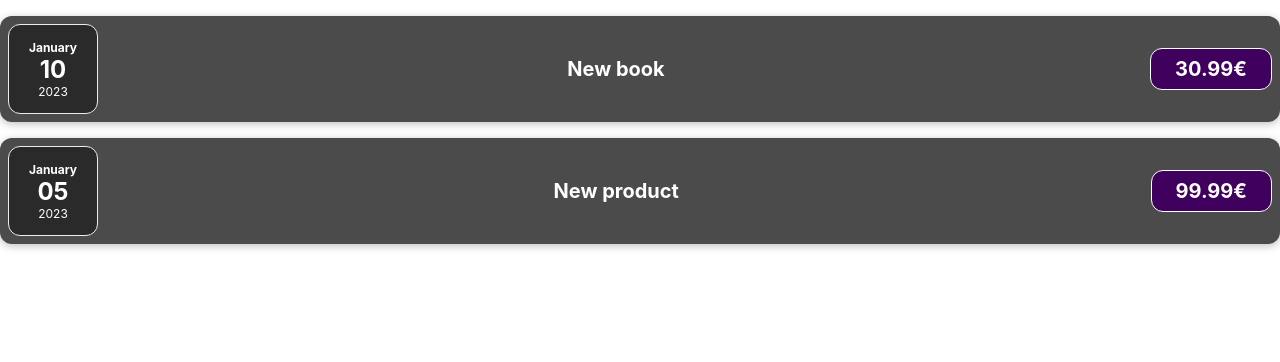
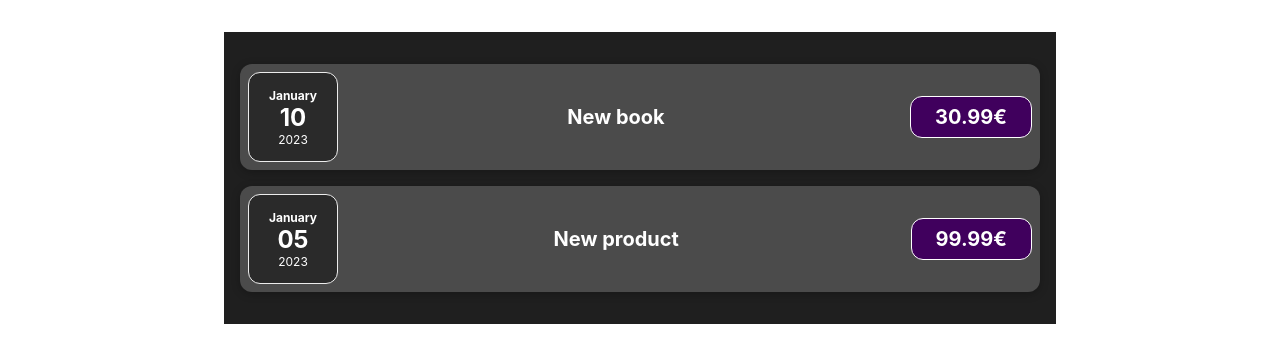
Before and after one commit to karinastei/expenses, a React (Create React App) app: page / in a window 1280 px wide. Shown: the top 362 px of the page. Built offline with nearby package versions, Linux system fonts and the light colour scheme.

Commit message:
Ümbritsev komponent

```diff
--- a/src/App.js
+++ b/src/App.js
@@ -1,6 +1,5 @@
 import './App.css';
-
-import ExpenseItem from "./components/ExpenseItem";
+import Expenses from "./components/Expenses";
 
 function App() {
     const expenses = [
@@ -18,8 +17,7 @@
 
     return (
         <div className="App">
-            <ExpenseItem expenseData={expenses[0]}></ExpenseItem>
-            <ExpenseItem expenseData={expenses[1]}></ExpenseItem>
+            <Expenses expenses={expenses}></Expenses>
         </div>
     );
 }
--- /dev/null
+++ b/src/components/ExpenseItemContainer.css
@@ -0,0 +1,5 @@
+
+.expenseItemContainer {
+    border-radius: 12px;
+    box-shadow: 0 1px 8px rgba(0, 0, 0, 0.25);
+}
--- /dev/null
+++ b/src/components/ExpenseItemContainer.js
@@ -0,0 +1,10 @@
+import './ExpenseItemContainer.css'
+
+function ExpenseItemContainer(props){
+    const classes = 'ExpenseItemContainer ' + props.className
+    return(
+        <div className={classes}>{props.children}</div>
+    )
+}
+
+export default ExpenseItemContainer
--- a/src/components/Expenses.css
+++ b/src/components/Expenses.css
@@ -4,6 +4,4 @@
     margin: 2rem auto;
     width: 50rem;
     max-width: 95%;
-    border-radius: 12px;
-    box-shadow: 0 1px 8px rgba(0, 0, 0, 0.25);
 }
--- /dev/null
+++ b/src/components/Expenses.js
@@ -0,0 +1,14 @@
+import './Expenses.css'
+import ExpenseItem from "./ExpenseItem";
+import ExpenseItemContainer from "./ExpenseItemContainer";
+
+function Expenses(props){
+    return(
+        <ExpenseItemContainer className="expenses">
+            <ExpenseItem expenseData={props.expenses[0]}></ExpenseItem>
+            <ExpenseItem expenseData={props.expenses[1]}></ExpenseItem>
+        </ExpenseItemContainer>
+    )
+}
+
+export default Expenses
```
